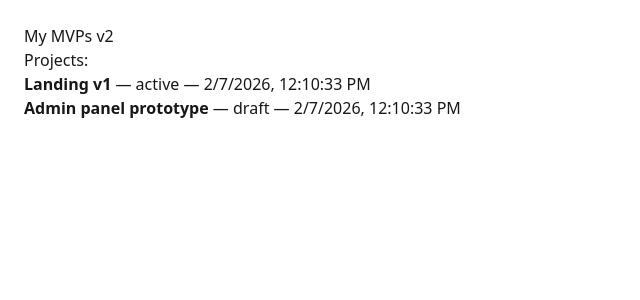
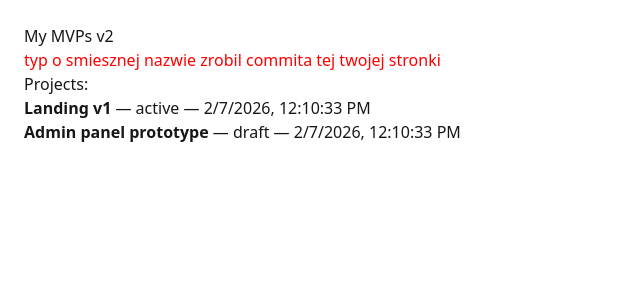
Before and after one commit to gorzowski/main_repo, a Next.js app: page / in a window 1280 px wide. Shown: the top 300 px of the page, without its empty margins (0-640 px from the left). Built offline with nearby package versions, Linux system fonts and the light colour scheme.

Commit message:
Dodanie napisu przez drugiego programmera

```diff
--- a/app/page.tsx
+++ b/app/page.tsx
@@ -6,6 +6,7 @@ export default async function Home() {
   return (
     <main style={{ padding: 24, fontFamily: "system-ui" }}>
       <h1>My MVPs v2</h1>
+      <h2 style={{color: "red"}}>typ o smiesznej nazwie zrobil commita tej twojej stronki </h2>
       <p>Projects:</p>
 
       <ul>
```
